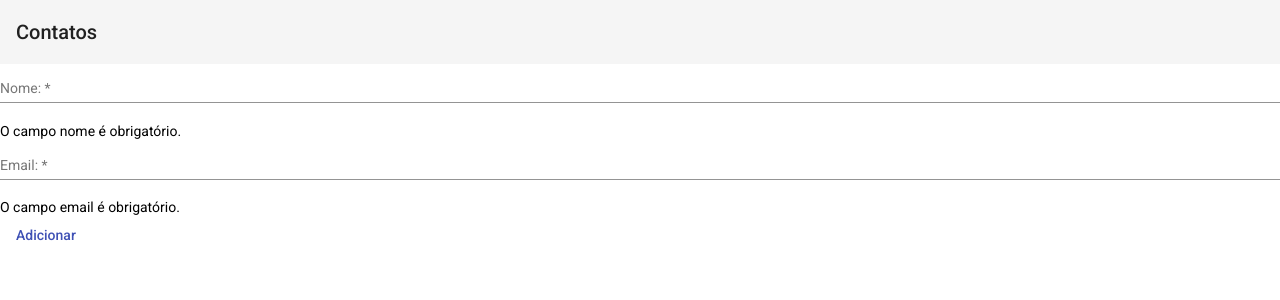
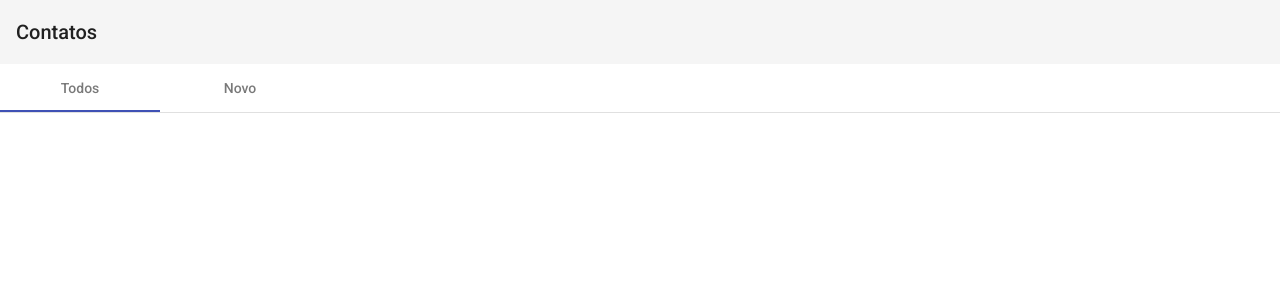
Before and after one commit to renatoganske/agenda-api, an Angular app in the folder frontend/agenda-app/: page / in a window 1280 px wide. Shown: the top 300 px of the page. Built offline with nearby package versions, Linux system fonts and the light colour scheme.

Commit message:
feat: melhorias no layout

```diff
--- a/frontend/agenda-app/src/app/contato/contato.component.css
+++ b/frontend/agenda-app/src/app/contato/contato.component.css
@@ -1,3 +1,7 @@
 .full-width {
   width: 100%;
 }
+
+.half-width {
+  width: 50%;
+}
--- a/frontend/agenda-app/src/app/contato/contato.component.html
+++ b/frontend/agenda-app/src/app/contato/contato.component.html
@@ -1,4 +1,14 @@
 <mat-toolbar>Contatos</mat-toolbar>
+
+<mat-tab-group>
+
+  <mat-tab label="Todos"> </mat-tab>
+
+  <mat-tab label="Novo">
+
+    <mat-card class="half-width">
+      <mat-card-title>Novo Contato</mat-card-title>
+
       <form [formGroup]="formulario" (ngSubmit)="submit()">
         <mat-form-field class="full-width">
           <mat-label>Nome: </mat-label>
@@ -9,7 +19,6 @@
             O campo nome é obrigatório.
           </div>
         </div>
-
 
         <mat-form-field class="full-width">
           <mat-label>Email: </mat-label>
@@ -27,3 +36,7 @@
         <button mat-button color="primary">Adicionar</button>
 
       </form>
+
+    </mat-card>
+  </mat-tab>
+</mat-tab-group>
```
Also changed, not shown: frontend/agenda-app/src/app/app.module.ts (+8 -0 lines). Lines whose indentation alone changed are shown as unchanged.
